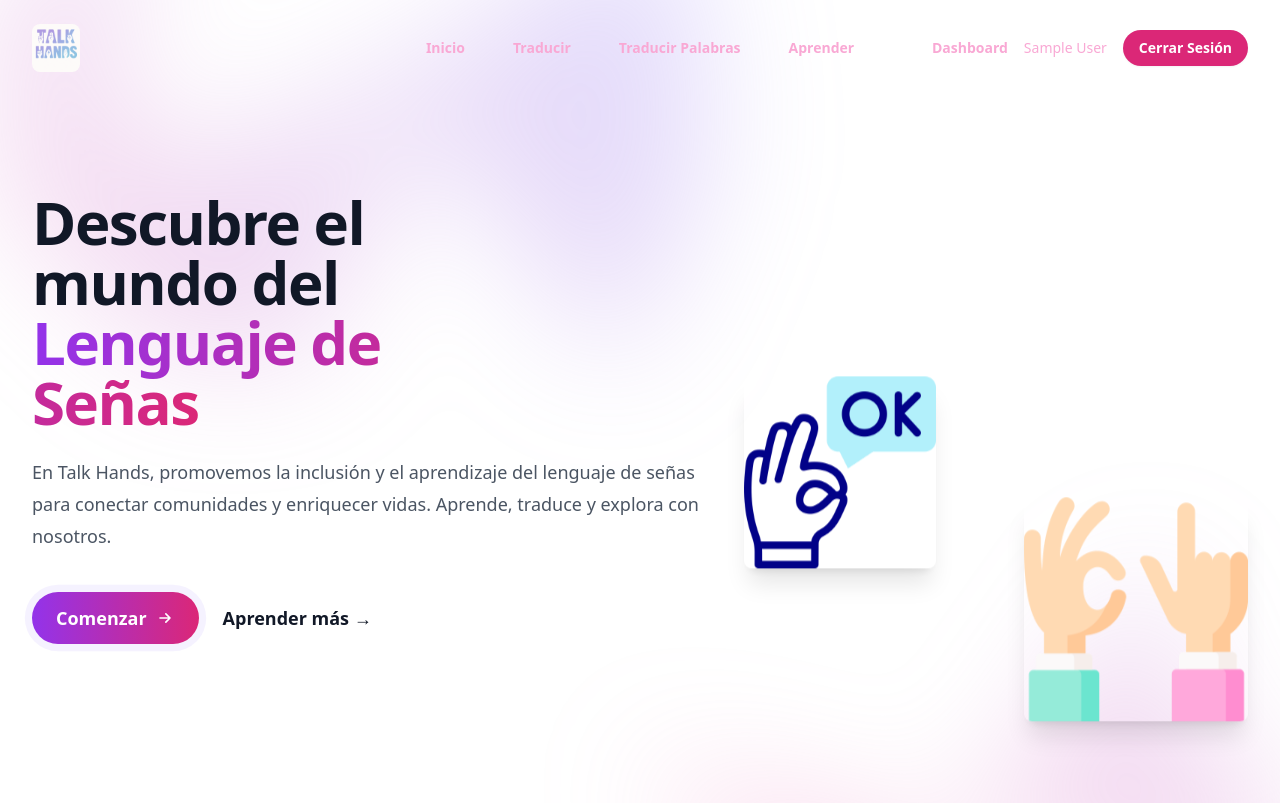
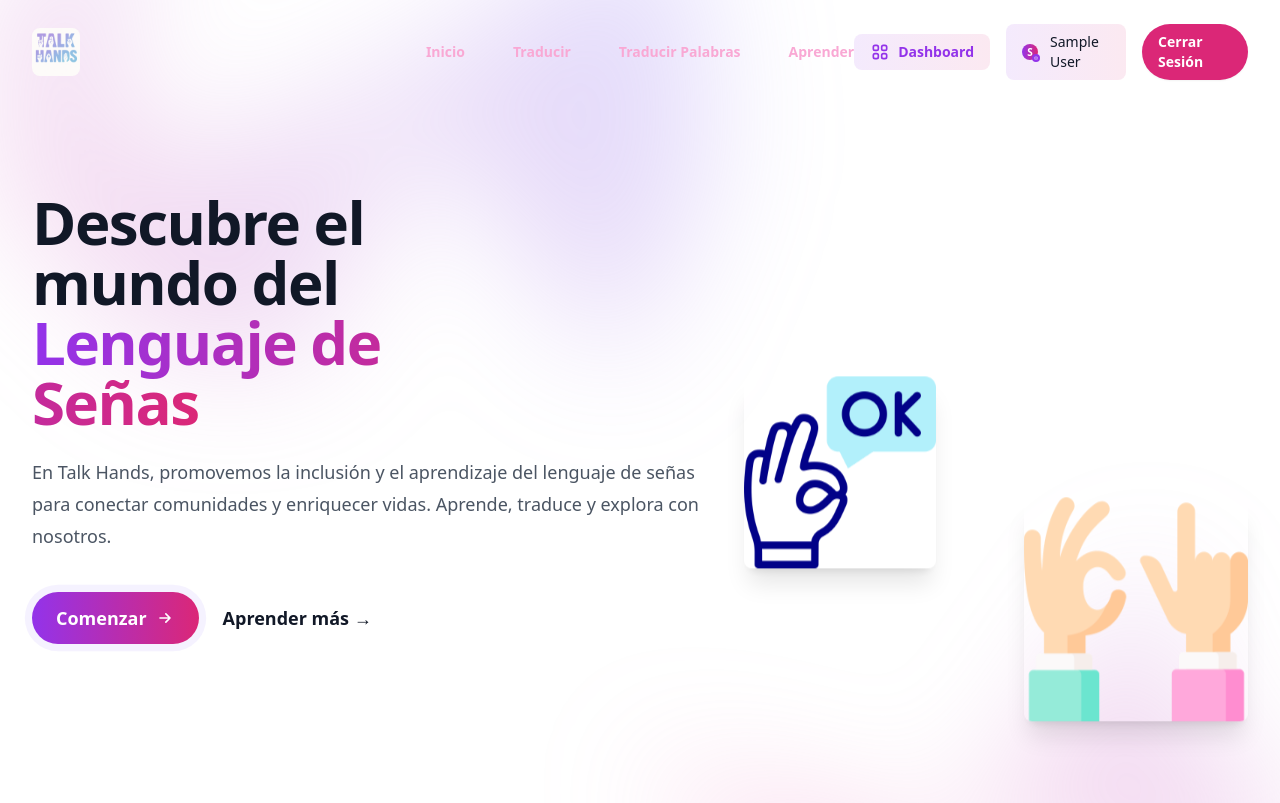
Before and after one commit to eduxdev/MANOS2, a PHP site: page /frontend/inicio.php in a window 1280 px wide. Shown: the top 803 px of the page. Run offline with PHP 8.4, Linux system fonts and the light colour scheme; the visitor is signed in with stand-in values (Sample User, id 1); some libraries are stand-ins or nearby versions.

Commit message:
Boton de Dashboard y alumno

```diff
--- a/frontend/header.php
+++ b/frontend/header.php
@@ -53,12 +53,31 @@ function getDashboardPath($rol) {
             <!-- Si el usuario está logueado -->
             <div class="flex items-center gap-x-4">
               <a href="<?php echo getDashboardPath($_SESSION['rol']); ?>"
-                 class="text-sm font-semibold text-pink-300 hover:text-pink-400 transition">
-                Dashboard
+                 class="flex items-center gap-2 px-4 py-2 rounded-lg bg-gradient-to-r from-purple-600/10 to-pink-600/10 hover:from-purple-600/20 hover:to-pink-600/20 transition-all duration-300">
+                <svg class="w-5 h-5 text-purple-600" fill="none" stroke="currentColor" viewBox="0 0 24 24">
+                  <path stroke-linecap="round" stroke-linejoin="round" stroke-width="2" d="M4 6a2 2 0 012-2h2a2 2 0 012 2v2a2 2 0 01-2 2H6a2 2 0 01-2-2V6zM14 6a2 2 0 012-2h2a2 2 0 012 2v2a2 2 0 01-2 2h-2a2 2 0 01-2-2V6zM4 16a2 2 0 012-2h2a2 2 0 012 2v2a2 2 0 01-2 2H6a2 2 0 01-2-2v-2zM14 16a2 2 0 012-2h2a2 2 0 012 2v2a2 2 0 01-2 2h-2a2 2 0 01-2-2v-2z" />
+                </svg>
+                <span class="text-sm font-semibold text-purple-600">Dashboard</span>
               </a>
-              <span class="text-sm font-medium text-pink-300">
-                <?php echo htmlspecialchars($_SESSION['nombre']); ?>
-              </span>
+              <div class="flex items-center gap-3 px-4 py-2 rounded-lg bg-gradient-to-r from-purple-600/10 to-pink-600/10">
+                <div class="relative">
+                  <div class="w-4 h-4 rounded-full bg-gradient-to-r from-purple-600 to-pink-600 flex items-center justify-center text-white font-bold text-[10px]">
+                    <?php echo strtoupper(substr($_SESSION['nombre'], 0, 1)); ?>
+                  </div>
+                  <?php if($_SESSION['rol'] === 'profesor'): ?>
+                    <div class="absolute -bottom-0.5 -right-0.5 w-2 h-2 rounded-full bg-purple-600 flex items-center justify-center">
+                      <svg class="w-1 h-1 text-white" fill="none" stroke="currentColor" viewBox="0 0 24 24">
+                        <path stroke-linecap="round" stroke-linejoin="round" stroke-width="2" d="M12 6.253v13m0-13C10.832 5.477 9.246 5 7.5 5S4.168 5.477 3 6.253v13C4.168 18.477 5.754 18 7.5 18s3.332.477 4.5 1.253m0-13C13.168 5.477 14.754 5 16.5 5c1.747 0 3.332.477 4.5 1.253v13C19.832 18.477 18.247 18 16.5 18c-1.746 0-3.332.477-4.5 1.253" />
+                      </svg>
+                    </div>
+                  <?php endif; ?>
+                </div>
+                <div class="flex items-center">
+                  <span class="text-sm font-medium text-gray-900">
+                    <?php echo htmlspecialchars($_SESSION['nombre']); ?>
+                  </span>
+                </div>
+              </div>
               <a href="/backend/auth/logout.php"
                  class="rounded-full bg-pink-600 px-4 py-2 text-sm font-semibold text-white shadow-sm hover:bg-pink-500 focus-visible:outline focus-visible:outline-2 focus-visible:outline-offset-2 focus-visible:outline-pink-600 transition-all duration-300">
                 Cerrar Sesión
@@ -125,11 +144,27 @@ function getDashboardPath($rol) {
                   </svg>
                   Dashboard
                 </a>
-                <div class="px-4 py-3 text-lg font-medium text-pink-300 flex items-center">
-                  <svg class="w-6 h-6 mr-3" fill="none" stroke="currentColor" viewBox="0 0 24 24">
-                    <path stroke-linecap="round" stroke-linejoin="round" stroke-width="2" d="M16 7a4 4 0 11-8 0 4 4 0 018 0zM12 14a7 7 0 00-7 7h14a7 7 0 00-7-7z" />
-                  </svg>
-                  <?php echo htmlspecialchars($_SESSION['nombre']); ?>
+                <div class="flex items-center gap-3 px-4 py-3">
+                  <div class="relative">
+                    <div class="w-4 h-4 rounded-full bg-gradient-to-r from-purple-600 to-pink-600 flex items-center justify-center text-white font-bold text-[10px]">
+                      <?php echo strtoupper(substr($_SESSION['nombre'], 0, 1)); ?>
+                    </div>
+                    <?php if($_SESSION['rol'] === 'profesor'): ?>
+                      <div class="absolute -bottom-0.5 -right-0.5 w-2 h-2 rounded-full bg-purple-600 flex items-center justify-center">
+                        <svg class="w-1 h-1 text-white" fill="none" stroke="currentColor" viewBox="0 0 24 24">
+                          <path stroke-linecap="round" stroke-linejoin="round" stroke-width="2" d="M12 6.253v13m0-13C10.832 5.477 9.246 5 7.5 5S4.168 5.477 3 6.253v13C4.168 18.477 5.754 18 7.5 18s3.332.477 4.5 1.253m0-13C13.168 5.477 14.754 5 16.5 5c1.747 0 3.332.477 4.5 1.253v13C19.832 18.477 18.247 18 16.5 18c-1.746 0-3.332.477-4.5 1.253" />
+                        </svg>
+                      </div>
+                    <?php endif; ?>
+                  </div>
+                  <div class="flex flex-col">
+                    <span class="text-lg font-medium text-pink-300">
+                      <?php echo htmlspecialchars($_SESSION['nombre']); ?>
+                    </span>
+                    <span class="text-sm text-pink-300/80 font-medium capitalize">
+                      <?php echo $_SESSION['rol']; ?>
+                    </span>
+                  </div>
                 </div>
                 <a href="/backend/auth/logout.php"
                    class="block rounded-lg px-4 py-3 text-lg font-semibold text-pink-300 hover:bg-pink-300/10 transition flex items-center">
--- a/frontend/student/dashboard.php
+++ b/frontend/student/dashboard.php
@@ -65,9 +65,9 @@ $query_progreso = "SELECT
             WHERE p.estudiante_id = ?
             AND p.fecha_practica >= DATE_SUB(NOW(), INTERVAL 7 DAY)
         )
-        FROM estudiantes_asignaciones ea2
-        WHERE ea2.estudiante_id = ?
-        AND ea2.fecha_entrega >= DATE_SUB(NOW(), INTERVAL 7 DAY)
+     FROM estudiantes_asignaciones ea2
+     WHERE ea2.estudiante_id = ?
+     AND ea2.fecha_entrega >= DATE_SUB(NOW(), INTERVAL 7 DAY)
         AND ea2.estado = 'completado'
     ) as ejercicios_ultima_semana
 FROM estudiantes_asignaciones ea
```
Also changed, not shown: backend/db/update_tables.sql (line endings or trailing spaces), 1 other file.
